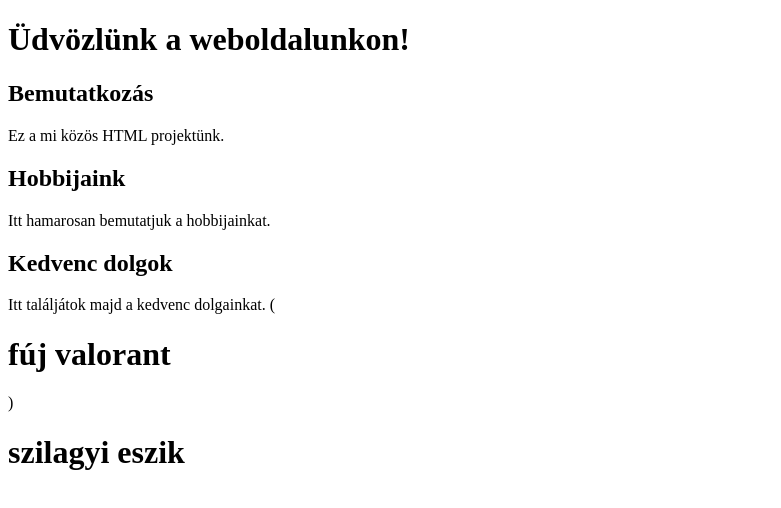
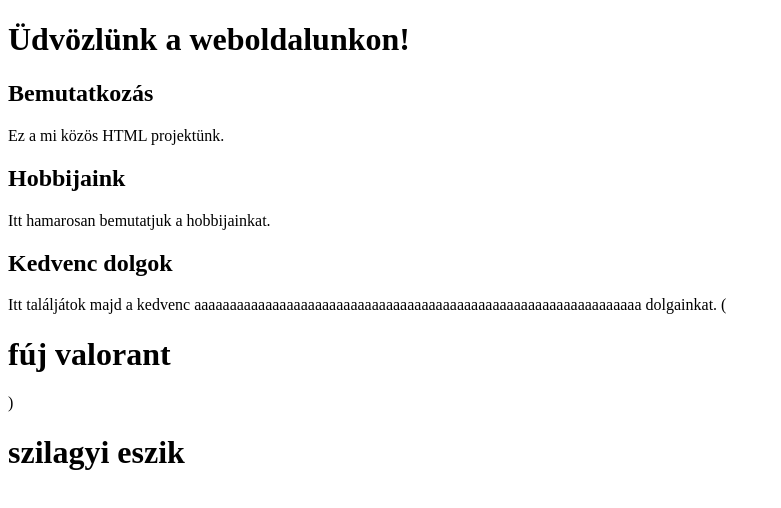
Before and after one commit to aronszilagyi5/Kerepes-team, a plain HTML site: page index.html in a window 1280 px wide. Shown: the whole page, without its empty margins (0-781 px from the left). Drawn offline with Linux system fonts and the light colour scheme.

Commit message:
Update index.html

```diff
--- a/index.html
+++ b/index.html
@@ -12,7 +12,7 @@
 <h2>Hobbijaink</h2>
 <p>Itt hamarosan bemutatjuk a hobbijainkat.</p>
 <h2>Kedvenc dolgok</h2>
-<p>Itt találjátok majd a kedvenc                  dolgainkat. (<h1>fúj valorant</h1>)</p>
+<p>Itt találjátok majd a kedvenc                  aaaaaaaaaaaaaaaaaaaaaaaaaaaaaaaaaaaaaaaaaaaaaaaaaaaaaaaaaaaaaaa     dolgainkat. (<h1>fúj valorant</h1>)</p>
 <div class="container">
   <div class="col-12">
   <h1>szilagyi eszik</h1>
```
